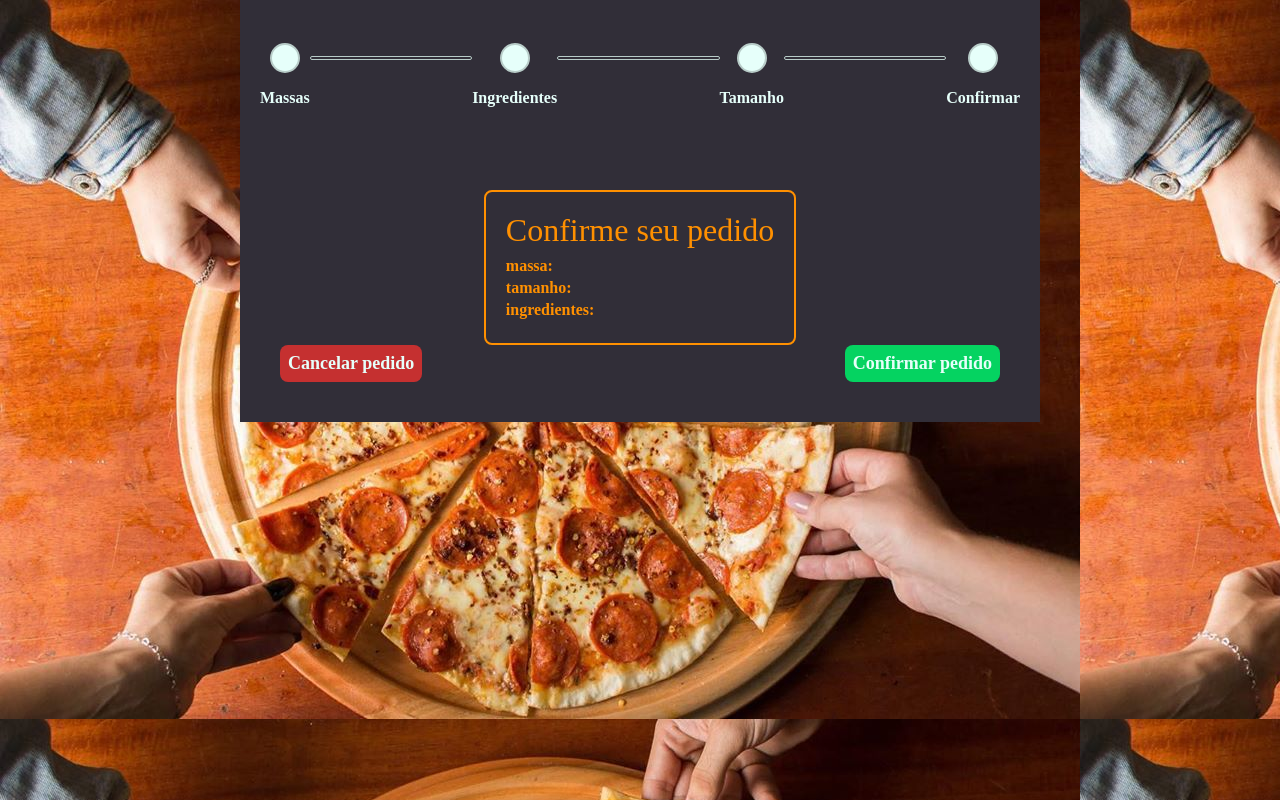
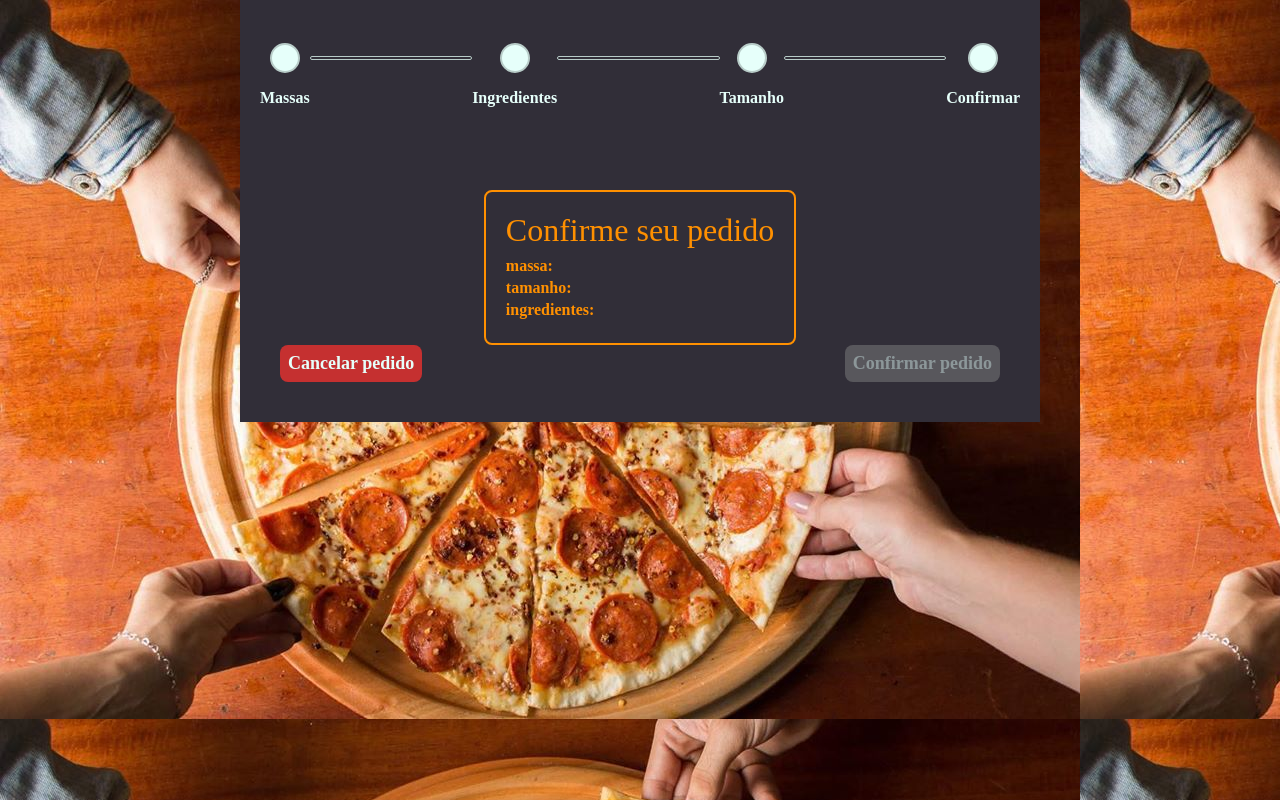
Before and after one commit to RonaldoAntonucci/stoom-pizza, a React (Create React App) app in the folder front/: page /confirmation in a window 1280 px wide. Built offline with nearby package versions, Linux system fonts and the light colour scheme.

Commit message:
feat; Button component disabled styled

```diff
--- a/front/src/components/Button/index.ts
+++ b/front/src/components/Button/index.ts
@@ -6,23 +6,45 @@ import colors from '../../styles/colors';
 interface ButtonProps {
   align?: 'start' | 'end';
   color?: 'red' | 'green';
+  disabled?: boolean;
 }
 
 export default styled.button<ButtonProps>`
   padding: 8px;
   border: 0;
-  background-color: ${(props) =>
-    props.color && props.color === 'red' ? colors.error : colors.success};
+  background-color: ${(props) => {
+    let color =
+      props.color && props.color === 'red' ? colors.error : colors.success;
+
+    if (props.disabled) {
+      color = 'grey';
+    }
+
+    return color;
+  }};
+
   color: ${colors.neutral};
   font-weight: bold;
   border-radius: 8px;
   font-size: 18px;
+  transition: color 0.2s;
 
   align-self: ${(props) =>
     props.align && props.align === 'start' ? 'flex-start' : 'flex-end'};
   width: fit-content;
 
+  opacity: ${(props) => (props.disabled ? 0.5 : 1)};
+
   &:hover {
-    background-color: ${shade(0.2, colors.success)};
-  }
+  background-color: ${(props) => {
+    const color =
+      props.color && props.color === 'red' ? colors.error : colors.success;
+
+    if (props.disabled) {
+      return 'grey';
+    }
+
+    return shade(0.2, color);
+  }};
+
 `;
--- a/front/src/contexts/OrderContext.tsx
+++ b/front/src/contexts/OrderContext.tsx
@@ -1,4 +1,4 @@
-import React, { createContext, useState, useCallback } from 'react';
+import React, { createContext, useState, useCallback, useMemo } from 'react';
 
 interface Ingredient {
   id: string;
@@ -24,6 +24,8 @@ export interface OrderContextData {
   dailyRecommendation: boolean;
   points: number;
 
+  isComplete: boolean;
+
   setIngredients(ingredients: Ingredient[]): void;
   setDough(dough: Dough): void;
   setSize(size: Size): void;
@@ -43,11 +45,26 @@ const OrderProvider: React.FC = ({ children }) => {
 
   const clearOrder = useCallback(() => {
     setIngredients([]);
-    setDough({} as Dough)
-    setSize({} as Size)
-    setDailyRecommendation(false)
-    setPoints(0)
-  }, [])
+    setDough({} as Dough);
+    setSize({} as Size);
+    setDailyRecommendation(false);
+    setPoints(0);
+  }, []);
+
+  const isComplete: boolean = useMemo(() => {
+    if (
+      dough &&
+      dough.id &&
+      ingredients &&
+      ingredients.length > 0 &&
+      size &&
+      size.id
+    ) {
+      return true;
+    }
+
+    return false;
+  }, [dough, ingredients, size]);
 
   return (
     <OrderContext.Provider
@@ -57,12 +74,13 @@ const OrderProvider: React.FC = ({ children }) => {
         size,
         dailyRecommendation,
         points,
+        isComplete,
         setIngredients,
         setDough,
         setSize,
         setDailyRecommendation,
         setPoints,
-        clearOrder
+        clearOrder,
       }}
     >
       {children}
--- a/front/src/pages/Confirmation/index.tsx
+++ b/front/src/pages/Confirmation/index.tsx
@@ -19,6 +19,7 @@ const Confirmation: React.FC = () => {
     dailyRecommendation,
     points,
     clearOrder,
+    isComplete,
   } = useOrder();
   const { addToast } = useToast();
 
@@ -39,6 +40,10 @@ const Confirmation: React.FC = () => {
   }, [ingredients]);
 
   const handleConfirmation = useCallback(() => {
+    if (!isComplete) {
+      return;
+    }
+
     api.post('/order', { dough, size, ingredients }).then((response) => {
       addToast({
         type: 'success',
@@ -57,7 +62,7 @@ const Confirmation: React.FC = () => {
       clearOrder();
       push('/');
     });
-  }, [addToast, clearOrder, dough, ingredients, push, size]);
+  }, [addToast, clearOrder, dough, ingredients, isComplete, push, size]);
 
   const handleCancel = useCallback(() => {
     clearOrder();
@@ -89,7 +94,11 @@ const Confirmation: React.FC = () => {
         <Button type="button" onClick={handleCancel} align="start" color="red">
           Cancelar pedido
         </Button>
-        <Button type="button" onClick={handleConfirmation}>
+        <Button
+          disabled={!isComplete}
+          type="button"
+          onClick={handleConfirmation}
+        >
           Confirmar pedido
         </Button>
       </Footer>
```
